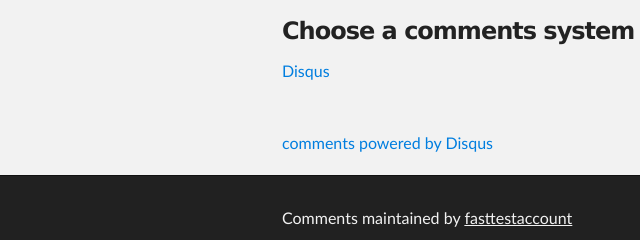
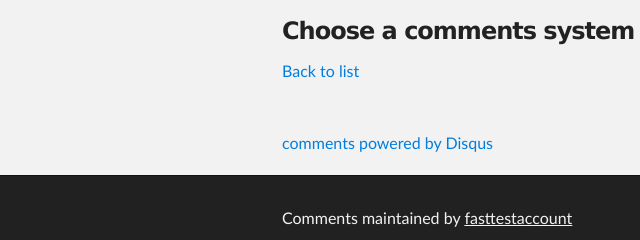
Before and after one commit to fasttestaccount/comments, a plain HTML site: page disqus-1.html in a window 1280 px wide. Shown: the part 211-451 px from the top of the page, 38-678 px from the left. Drawn offline with Linux system fonts and the light colour scheme; a script that the page names is missing.

Commit message:
Update disqus-1.html

```diff
--- a/disqus-1.html
+++ b/disqus-1.html
@@ -33,7 +33,7 @@
       <section id="main_content" class="inner">
         <h3>
 <a name="welcome-to-github-pages" class="anchor" href="#welcome-to-github-pages"><span class="octicon octicon-link"></span></a>Choose a comments system</h3>
-<a href="http://fasttestaccount.github.io/comments/discus.html">Disqus</a>
+<a href="http://fasttestaccount.github.io/comments">Back to list</a>
 
 <br><br><br>
 
```
